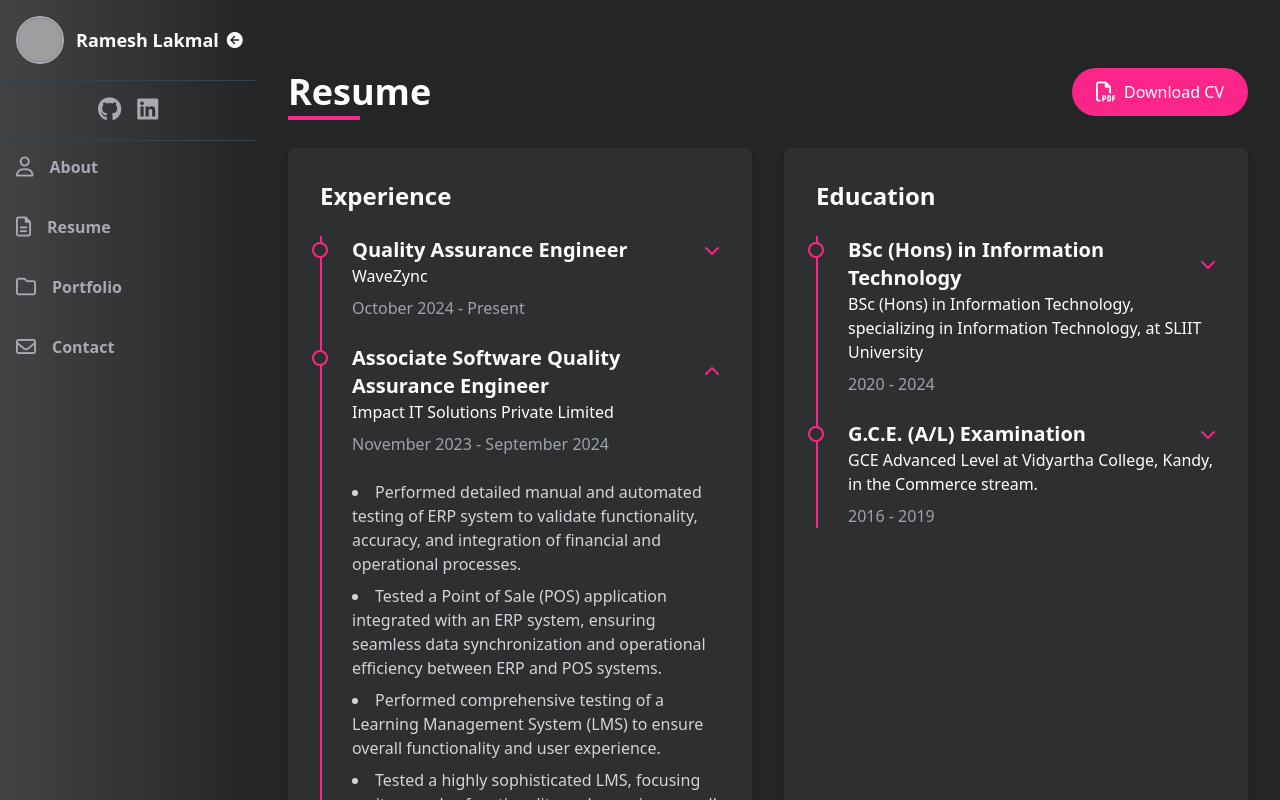
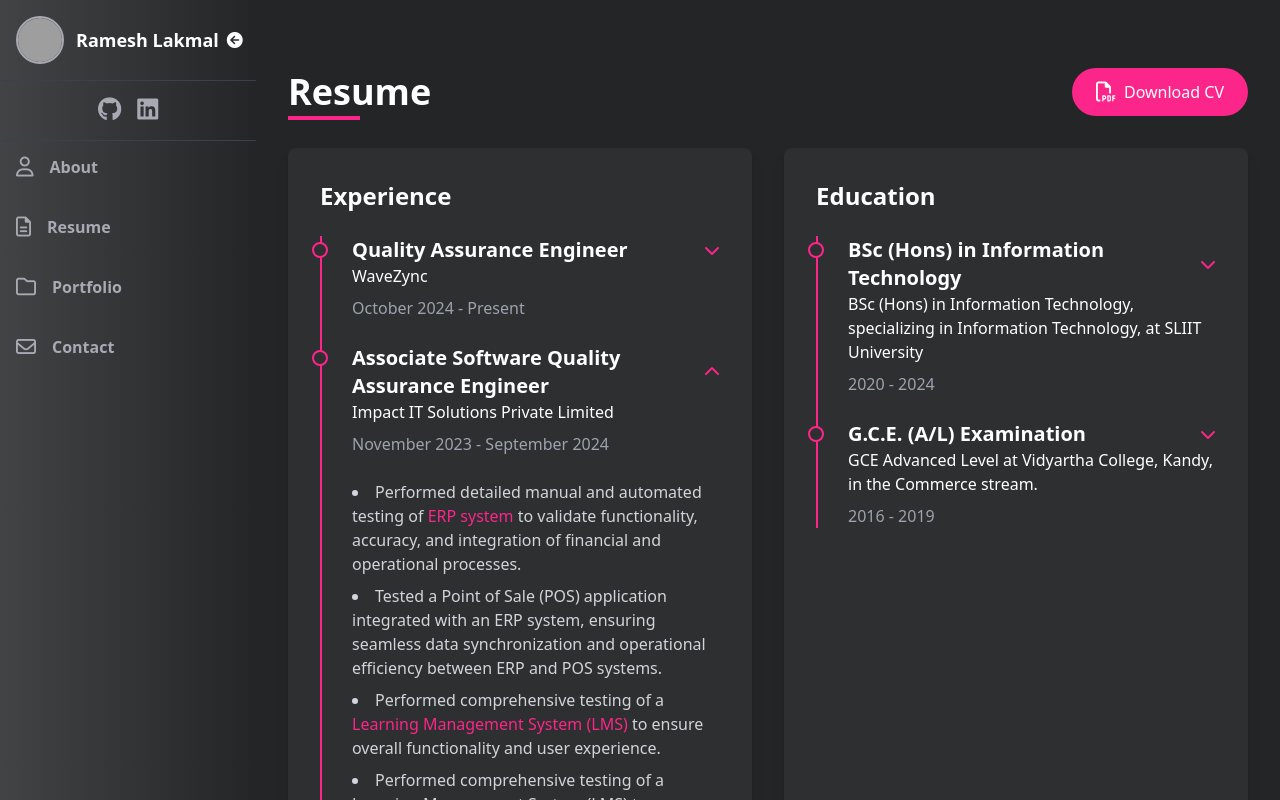
Before and after one commit to rameshlakmal/portfolio-nextJS, a Next.js app: page / in a window 1280 px wide. Both pictures are taken after a click on the element 536 px from the left and 2038 px from the top of the page. Shown: the part 1638-2438 px from the top of the page. Built offline with nearby package versions, Linux system fonts and the light colour scheme; grey boxes are pictures that could not be loaded.

Commit message:
Enhance Resume component by adding hyperlinks to project descriptions for improved clarity and accessibility.

```diff
--- a/src/app/components/Resume.js
+++ b/src/app/components/Resume.js
@@ -17,8 +17,35 @@ export default function Resume() {
       company: "WaveZync",
       period: "October 2024 - Present",
       description: [
-        "Performed functional and regression testing on the Analyst Builder platform, collaborating with development teams to identify, document, and resolve issues, ensuring a seamless user experience across browsers and devices.",
-        "Performed testing on the Paradise Cloud Hosting and Configuration Solution, validating its performance, scalability, and integration with web applications, ensuring seamless deployment and configuration management across environments.",
+        <>
+          Performed functional and regression testing on the{" "}
+          <a
+            href="https://www.analystbuilder.com/"
+            target="_blank"
+            rel="noopener noreferrer"
+            style={{ color: "rgb(252, 37, 137)" }}
+          >
+            Analyst Builder
+          </a>{" "}
+          platform, collaborating with development teams to identify, document,
+          and resolve issues, ensuring a seamless user experience across
+          browsers and devices.
+        </>,
+        <>
+          Performed testing on the{" "}
+          <a
+            href="https://paradise-cloud.com/"
+            target="_blank"
+            rel="noopener noreferrer"
+            style={{ color: "rgb(252, 37, 137)" }}
+          >
+            Paradise Cloud Hosting and Configuration Solution
+          </a>{" "}
+          , validating its performance, scalability, and integration with web
+          applications, ensuring seamless deployment and configuration
+          management across environments.
+        </>,
+
         "Conducted functional, usability testing on mobile applications across iOS and Android platforms, ensuring seamless user experience and optimal performance.",
       ],
     },
@@ -27,8 +54,32 @@ export default function Resume() {
       company: "Impact IT Solutions Private Limited",
       period: "November 2023 - September 2024",
       description: [
-        "Performed detailed manual and automated testing of ERP system to validate functionality, accuracy, and integration of financial and operational processes.",
+        <>
+          Performed detailed manual and automated testing of{" "}
+          <a
+            href="https://enimbus360.com/"
+            target="_blank"
+            rel="noopener noreferrer"
+            style={{ color: "rgb(252, 37, 137)" }}
+          >
+            ERP system
+          </a>{" "}
+          to validate functionality, accuracy, and integration of financial and
+          operational processes.
+        </>,
         "Tested a Point of Sale (POS) application integrated with an ERP system, ensuring seamless data synchronization and operational efficiency between ERP and POS systems.",
+        <>
+          Performed comprehensive testing of a{" "}
+          <a
+            href="https://we4e.app/"
+            target="_blank"
+            rel="noopener noreferrer"
+            style={{ color: "rgb(252, 37, 137)" }}
+          >
+            Learning Management System (LMS)
+          </a>{" "}
+          to ensure overall functionality and user experience.
+        </>,
         "Performed comprehensive testing of a Learning Management System (LMS) to ensure overall functionality and user experience.",
         "Tested a highly sophisticated LMS, focusing on its complex functionality and ensuring overall performance, usability, and seamless integration across various components.",
         "Created comprehensive bug reports detailing issues, including steps to reproduce, expected and actual results, and relevant system information.",
@@ -41,10 +92,38 @@ export default function Resume() {
       company: "Impact IT Solutions Private Limited",
       period: "April 2023 - October 2023",
       description: [
+        <>
+          Performed functional and compatibility testing on WordPress websites{" "}
+          <a
+            href="https://dinukasafari.com/, https://50scentsspices.com/, https://acmeshipping.lk/"
+            target="_blank"
+            rel="noopener noreferrer"
+            style={{ color: "rgb(252, 37, 137)" }}
+          >
+            e.g. Dinuka Safari,
+          </a>{" "}
+          <a
+            href="https://50scentsspices.com/"
+            target="_blank"
+            rel="noopener noreferrer"
+            style={{ color: "rgb(252, 37, 137)" }}
+          >
+            50 scents spices,
+          </a>{" "}
+          <a
+            href="https://acmeshipping.lk/"
+            target="_blank"
+            rel="noopener noreferrer"
+            style={{ color: "rgb(252, 37, 137)" }}
+          >
+            Acme Shipping
+          </a>{" "}
+          to ensure responsiveness, plugin stability, and cross-browser
+          consistency.
+        </>,
+
         "Conducted comprehensive testing of enterprise level PowerApp applications to ensure functionality, usability, and performance.",
         "Created, managed, and executed test cases using Azure DevOps, ensuring comprehensive coverage and effective tracking of test results.",
-        "Performed comprehensive testing of a Learning Management System (LMS) to ensure overall functionality and user experience.",
-        "Conducted manual testing on a diverse range of web applications across various industries.",
         "Collaborated with the development team to communicate and resolve identified issues",
       ],
     },
```
